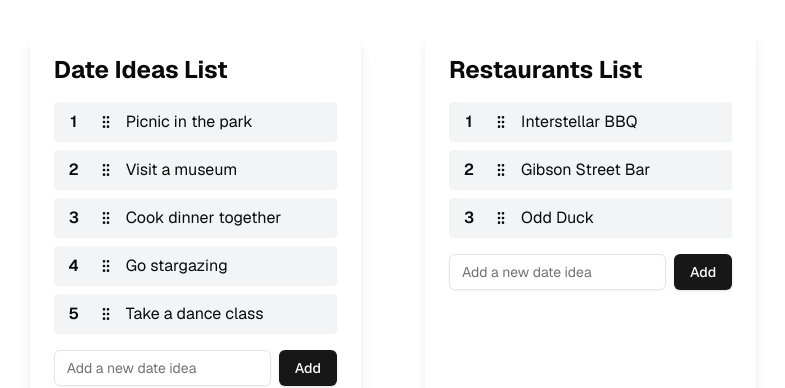
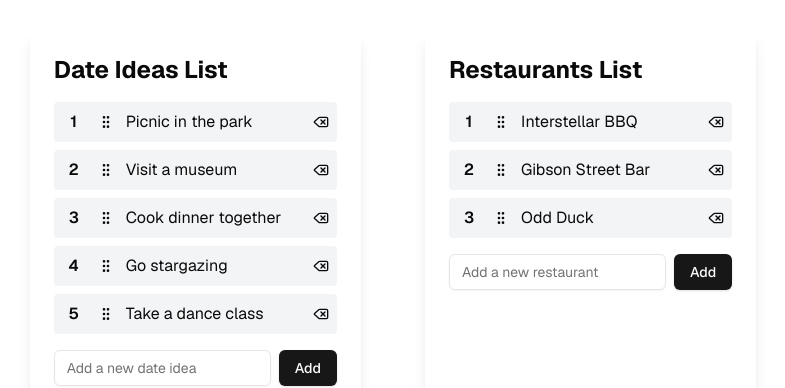
Before and after one commit to meddlin/ranked-dates, a Next.js app: page / in a window 1280 px wide. Shown: the part 180-568 px from the top of the page, without its empty margins (247-1032 px from the left). Built offline with nearby package versions, Linux system fonts and the light colour scheme.

Commit message:
small changes - supply placeholder to list - display delete button

```diff
--- a/src/app/components/DateIdeasList.tsx
+++ b/src/app/components/DateIdeasList.tsx
@@ -12,7 +12,7 @@ interface DateIdea {
   content: string
 }
 
-export default function DateIdeasList({ title, list }) {
+export default function DateIdeasList({ title, placeholderText, list }) {
 //   const [dateIdeas, setDateIdeas] = useState<DateIdea[]>([
 //     { id: '1', content: 'Picnic in the park' },
 //     { id: '2', content: 'Visit a museum' },
@@ -69,7 +69,7 @@ export default function DateIdeasList({ title, list }) {
           type="text"
           value={newIdea}
           onChange={(e) => setNewIdea(e.target.value)}
-          placeholder="Add a new date idea"
+          placeholder={placeholderText}
           className="flex-grow"
         />
         <Button type="submit">Add</Button>
--- a/src/app/components/SortableItem.tsx
+++ b/src/app/components/SortableItem.tsx
@@ -1,7 +1,7 @@
 import React from 'react'
 import { useSortable } from '@dnd-kit/sortable'
 import { CSS } from '@dnd-kit/utilities'
-import { GripVertical } from 'lucide-react'
+import { GripVertical, Delete } from 'lucide-react'
 
 interface SortableItemProps {
   id: string
@@ -39,6 +39,9 @@ export function SortableItem({ id, index, children }: SortableItemProps) {
         <GripVertical size={16} />
       </button>
       <span className="flex-grow">{children}</span>
+      <button onClick={() => alert('clicked delete')}>
+        <Delete size={16} />
+      </button>
     </li>
   )
 }
--- a/src/app/page.tsx
+++ b/src/app/page.tsx
@@ -9,6 +9,7 @@ export default function Home() {
         <div className="flex flex-row justify-between align-center space-x-16">
           <DateIdeasList
             title="Date Ideas List"
+            placeholderText="Add a new date idea"
             list={[
               { id: '1', content: 'Picnic in the park' },
               { id: '2', content: 'Visit a museum' },
@@ -19,6 +20,7 @@ export default function Home() {
           />
           <DateIdeasList
             title="Restaurants List"
+            placeholderText="Add a new restaurant"
             list={[
               { id: '1', content: 'Interstellar BBQ' },
               { id: '2', content: 'Gibson Street Bar' },
```
